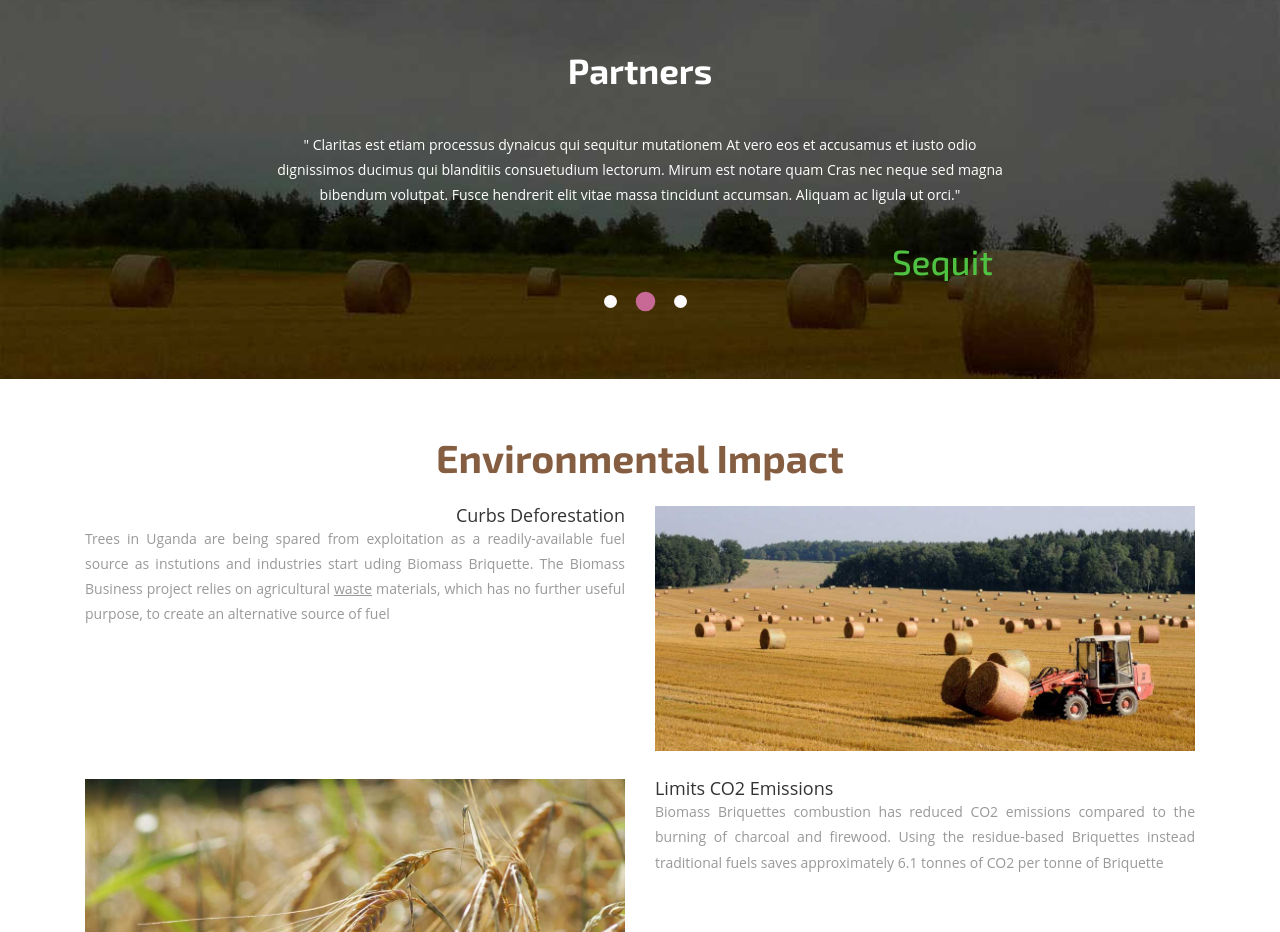
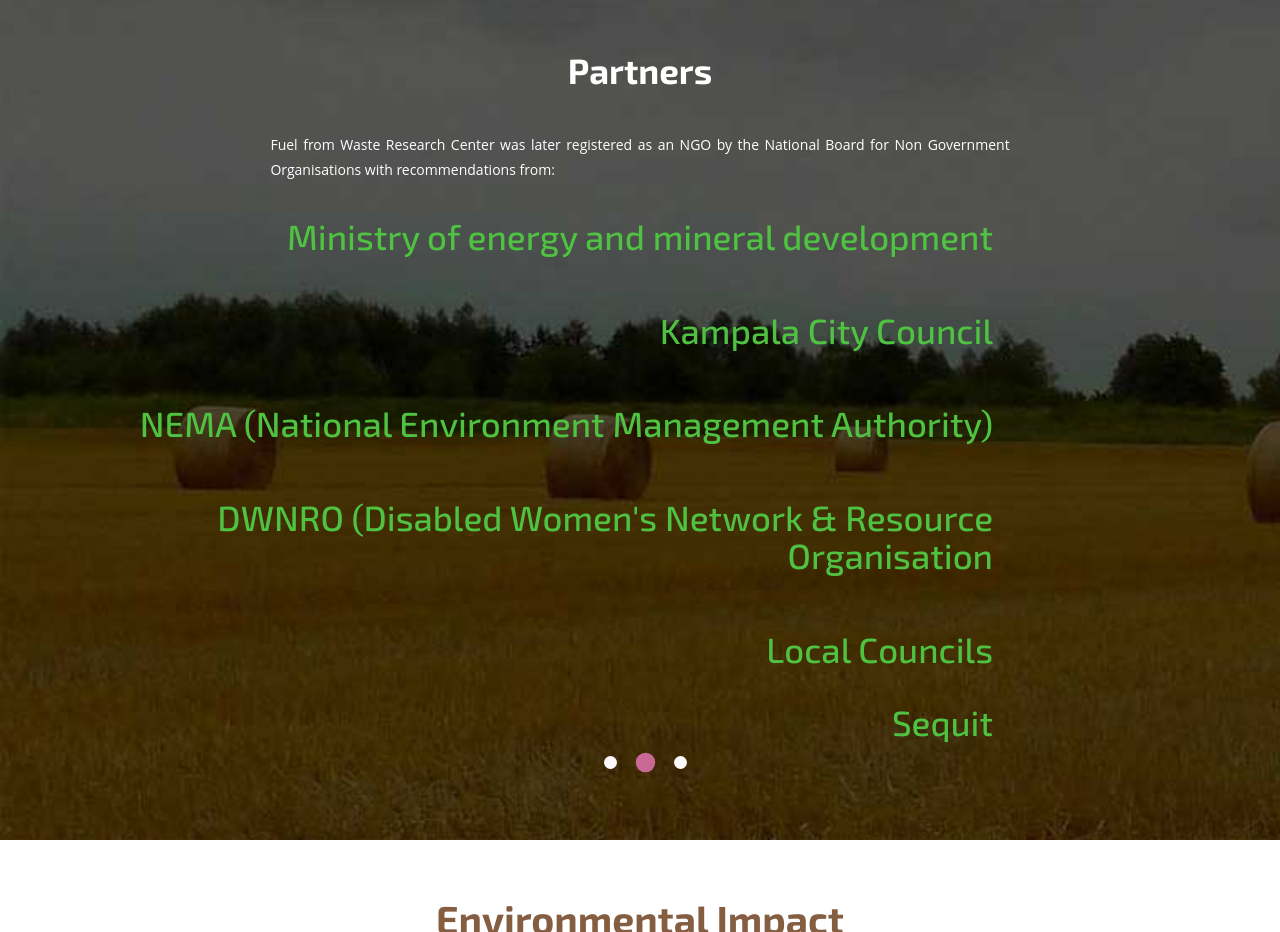
Before and after one commit to KampalaJellitoneSuppliers/kampalajellitonesuppliers.github.io, a plain HTML site: page index.html in a window 1280 px wide. Shown: the part 3580-4512 px from the top of the page. Drawn offline with Linux system fonts and the light colour scheme.

Commit message:
Adding more partners

```diff
--- a/index.html
+++ b/index.html
@@ -253,8 +253,16 @@ Smartphone Compatible web template, free webdesigns for Nokia, Samsung, LG, Sony
 						<h4> Ashden London</h4>
 					</li>
 					<li>
-						<p>" Claritas est etiam processus dynaicus qui sequitur mutationem At vero eos et accusamus et iusto odio dignissimos ducimus qui blanditiis consuetudium lectorum. Mirum est notare quam
-						Cras nec neque sed magna bibendum volutpat. Fusce hendrerit elit vitae massa tincidunt accumsan. Aliquam ac ligula ut orci."</p>
+						<p align="justify">Fuel from Waste Research Center was later registered as an NGO by the National Board for Non Government Organisations with recommendations from:<br>
+							<h4> Ministry of energy and mineral development</h4>
+							<br>
+							<h4>Kampala City Council</h4>
+							<br>
+							<h4>NEMA (National Environment Management Authority)</h4>
+							<br>
+							<h4>DWNRO (Disabled Women's Network & Resource Organisation </h4>
+							<br>
+							<h4>Local Councils</h4></p>
 						<h4>Sequit </h4>
 					</li>
 					<li>
```
